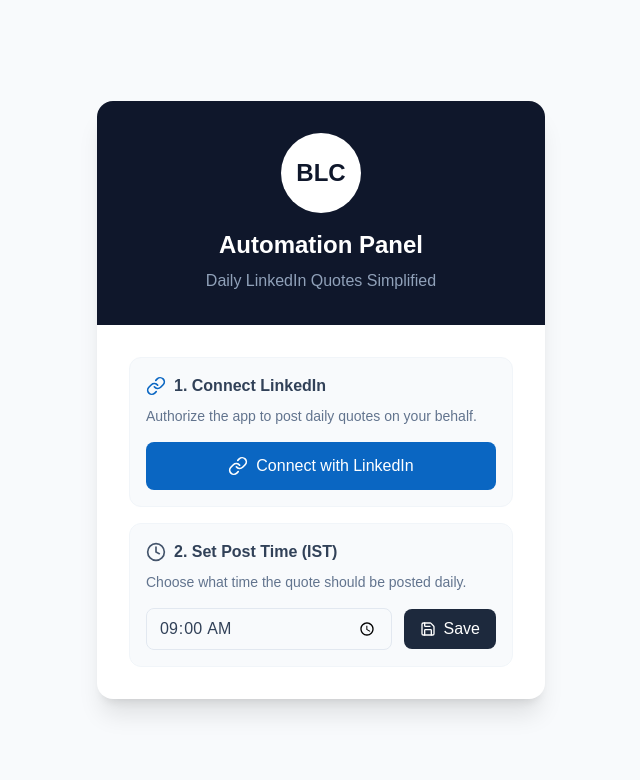
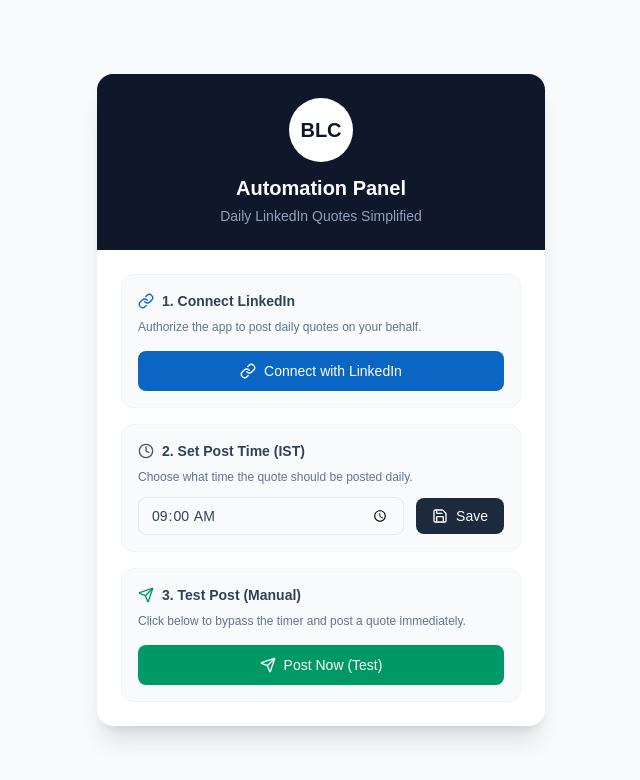
Before and after one commit to prateek-upmanyu/LINKEDIN-AUTOMATION-BLC, a Next.js app in the folder frontend/: page / in a window 1280 px wide. Shown: the top 780 px of the page, without its empty margins (319-959 px from the left). Built offline with nearby package versions, Linux system fonts and the light colour scheme.

Commit message:
Add Post Now functionality

```diff
--- /dev/null
+++ b/frontend/src/app/api/github/post/route.ts
@@ -0,0 +1,35 @@
+import { NextResponse } from 'next/server';
+
+export async function POST(request: Request) {
+  try {
+    const githubPat = process.env.GITHUB_PAT;
+    const repoOwner = process.env.GITHUB_REPO_OWNER || 'Rushikeshkhadke';
+    const repoName = process.env.GITHUB_REPO_NAME || 'linkedin-quote-automation';
+    const workflowId = 'publish_quote.yml';
+
+    if (!githubPat) {
+      return NextResponse.json({ error: 'GITHUB_PAT missing' }, { status: 500 });
+    }
+
+    const triggerRes = await fetch(`https://api.github.com/repos/${repoOwner}/${repoName}/actions/workflows/${workflowId}/dispatches`, {
+      method: 'POST',
+      headers: {
+        Authorization: `token ${githubPat}`,
+        Accept: 'application/vnd.github.v3+json',
+      },
+      body: JSON.stringify({
+        ref: 'master'
+      })
+    });
+
+    if (!triggerRes.ok) {
+      const errText = await triggerRes.text();
+      return NextResponse.json({ error: `Failed to trigger post: ${errText}` }, { status: 500 });
+    }
+
+    return NextResponse.json({ success: true });
+  } catch (err) {
+    console.error(err);
+    return NextResponse.json({ error: 'Server error' }, { status: 500 });
+  }
+}
--- a/frontend/src/app/page.tsx
+++ b/frontend/src/app/page.tsx
@@ -2,7 +2,7 @@
 
 import { Suspense, useState, useEffect } from 'react';
 import { useSearchParams } from 'next/navigation';
-import { CheckCircle, AlertCircle, Clock, Link as LinkIcon, Save } from 'lucide-react';
+import { CheckCircle, AlertCircle, Clock, Link as LinkIcon, Save, Send } from 'lucide-react';
 
 function Dashboard() {
   const searchParams = useSearchParams();
@@ -12,6 +12,9 @@
   const [time, setTime] = useState('09:00');
   const [isSaving, setIsSaving] = useState(false);
   const [timeMsg, setTimeMsg] = useState('');
+
+  const [isPosting, setIsPosting] = useState(false);
+  const [postMsg, setPostMsg] = useState('');
 
   // Remove URL params neatly after 5 seconds if success
   useEffect(() => {
@@ -43,24 +46,42 @@
     setIsSaving(false);
   };
 
+  const handlePostNow = async () => {
+    setIsPosting(true);
+    setPostMsg('');
+    try {
+      const res = await fetch('/api/github/post', { method: 'POST' });
+      const data = await res.json();
+      if (res.ok) {
+        setPostMsg('Post triggered! Check LinkedIn in 1 minute.');
+      } else {
+        setPostMsg(data.error || 'Failed to trigger post');
+      }
+    } catch (err) {
+      setPostMsg('Failed to trigger post');
+    }
+    setIsPosting(false);
+  };
+
   return (
     <div className="min-h-screen bg-slate-50 flex items-center justify-center p-4">
-      <div className="max-w-md w-full bg-white rounded-2xl shadow-xl overflow-hidden">
-        <div className="bg-slate-900 p-8 text-center">
-          <div className="w-20 h-20 bg-white rounded-full flex items-center justify-center mx-auto mb-4 text-2xl font-bold text-slate-900">
+      <div className="max-w-md w-full bg-white rounded-2xl shadow-xl overflow-hidden flex flex-col max-h-[90vh]">
+
+        <div className="bg-slate-900 p-6 text-center shrink-0">
+          <div className="w-16 h-16 bg-white rounded-full flex items-center justify-center mx-auto mb-3 text-xl font-bold text-slate-900">
             BLC
           </div>
-          <h1 className="text-2xl font-bold text-white">Automation Panel</h1>
-          <p className="text-slate-400 mt-2">Daily LinkedIn Quotes Simplified</p>
+          <h1 className="text-xl font-bold text-white">Automation Panel</h1>
+          <p className="text-slate-400 mt-1 text-sm">Daily LinkedIn Quotes Simplified</p>
         </div>
 
-        <div className="p-8 space-y-6">
+        <div className="p-6 space-y-5 overflow-y-auto">
           {success && (
             <div className="bg-green-50 border border-green-200 text-green-700 p-4 rounded-lg flex items-start gap-3">
               <CheckCircle className="w-5 h-5 mt-0.5 shrink-0" />
               <div>
-                <h3 className="font-semibold">Successfully Connected!</h3>
-                <p className="text-sm mt-1">Your LinkedIn account is now connected and automated.</p>
+                <h3 className="font-semibold text-sm">Successfully Connected!</h3>
+                <p className="text-xs mt-1">Your LinkedIn account is now connected and automated.</p>
               </div>
             </div>
           )}
@@ -69,54 +90,75 @@
             <div className="bg-red-50 border border-red-200 text-red-700 p-4 rounded-lg flex items-start gap-3">
               <AlertCircle className="w-5 h-5 mt-0.5 shrink-0" />
               <div>
-                <h3 className="font-semibold">Connection Failed</h3>
-                <p className="text-sm mt-1">Please check your settings and try again. Error: {error}</p>
+                <h3 className="font-semibold text-sm">Connection Failed</h3>
+                <p className="text-xs mt-1">Please check your settings and try again. Error: {error}</p>
               </div>
             </div>
           )}
 
           <div className="space-y-4">
             <div className="p-4 bg-slate-50 rounded-xl border border-slate-100">
-              <h3 className="font-semibold text-slate-700 flex items-center gap-2 mb-2">
-                <LinkIcon className="w-5 h-5 text-[#0A66C2]" />
+              <h3 className="font-semibold text-slate-700 text-sm flex items-center gap-2 mb-2">
+                <LinkIcon className="w-4 h-4 text-[#0A66C2]" />
                 1. Connect LinkedIn
               </h3>
-              <p className="text-sm text-slate-500 mb-4">Authorize the app to post daily quotes on your behalf.</p>
+              <p className="text-xs text-slate-500 mb-4">Authorize the app to post daily quotes on your behalf.</p>
               <a
                 href="/api/auth/linkedin"
-                className="w-full flex items-center justify-center gap-2 bg-[#0A66C2] hover:bg-[#084e96] text-white py-3 px-4 rounded-lg font-medium transition-colors"
+                className="w-full flex items-center justify-center gap-2 bg-[#0A66C2] hover:bg-[#084e96] text-white py-2.5 px-4 rounded-lg font-medium text-sm transition-colors"
               >
-                <LinkIcon className="w-5 h-5" />
+                <LinkIcon className="w-4 h-4" />
                 Connect with LinkedIn
               </a>
             </div>
 
             <div className="p-4 bg-slate-50 rounded-xl border border-slate-100">
-              <h3 className="font-semibold text-slate-700 flex items-center gap-2 mb-2">
-                <Clock className="w-5 h-5 text-slate-600" />
+              <h3 className="font-semibold text-slate-700 text-sm flex items-center gap-2 mb-2">
+                <Clock className="w-4 h-4 text-slate-600" />
                 2. Set Post Time (IST)
               </h3>
-              <p className="text-sm text-slate-500 mb-4">Choose what time the quote should be posted daily.</p>
+              <p className="text-xs text-slate-500 mb-3">Choose what time the quote should be posted daily.</p>
 
               <div className="flex items-center gap-3">
                 <input
                   type="time"
                   value={time}
                   onChange={(e) => setTime(e.target.value)}
-                  className="flex-1 border border-slate-200 rounded-lg px-3 py-2 outline-none focus:border-slate-400 font-medium text-slate-700"
+                  className="flex-1 border border-slate-200 rounded-lg px-3 py-2 text-sm outline-none focus:border-slate-400 font-medium text-slate-700"
                 />
                 <button
                   onClick={handleSaveTime}
                   disabled={isSaving}
-                  className="flex items-center justify-center gap-2 bg-slate-800 hover:bg-slate-700 disabled:opacity-50 text-white py-2 px-4 rounded-lg font-medium transition-colors"
+                  className="flex items-center justify-center gap-2 bg-slate-800 hover:bg-slate-700 disabled:opacity-50 text-white py-2 px-4 rounded-lg font-medium text-sm transition-colors"
                 >
                   <Save className="w-4 h-4" />
                   {isSaving ? 'Saving...' : 'Save'}
                 </button>
               </div>
               {timeMsg && (
-                <p className={`text-sm mt-2 font-medium ${timeMsg.includes('success') ? 'text-green-600' : 'text-red-600'}`}>
+                <p className={`text-xs mt-2 font-medium ${timeMsg.includes('success') ? 'text-green-600' : 'text-red-600'}`}>
                   {timeMsg}
+                </p>
+              )}
+            </div>
+
+            <div className="p-4 bg-slate-50 rounded-xl border border-slate-100">
+              <h3 className="font-semibold text-slate-700 text-sm flex items-center gap-2 mb-2">
+                <Send className="w-4 h-4 text-emerald-600" />
+                3. Test Post (Manual)
+              </h3>
+              <p className="text-xs text-slate-500 mb-4">Click below to bypass the timer and post a quote immediately.</p>
+              <button
+                onClick={handlePostNow}
+                disabled={isPosting}
+                className="w-full flex items-center justify-center gap-2 bg-emerald-600 hover:bg-emerald-700 disabled:opacity-50 text-white py-2.5 px-4 rounded-lg font-medium text-sm transition-colors"
+              >
+                <Send className="w-4 h-4" />
+                {isPosting ? 'Triggering Post...' : 'Post Now (Test)'}
+              </button>
+              {postMsg && (
+                <p className={`text-xs mt-2 font-medium text-center ${postMsg.includes('Check') ? 'text-green-600' : 'text-red-600'}`}>
+                  {postMsg}
                 </p>
               )}
             </div>
```
